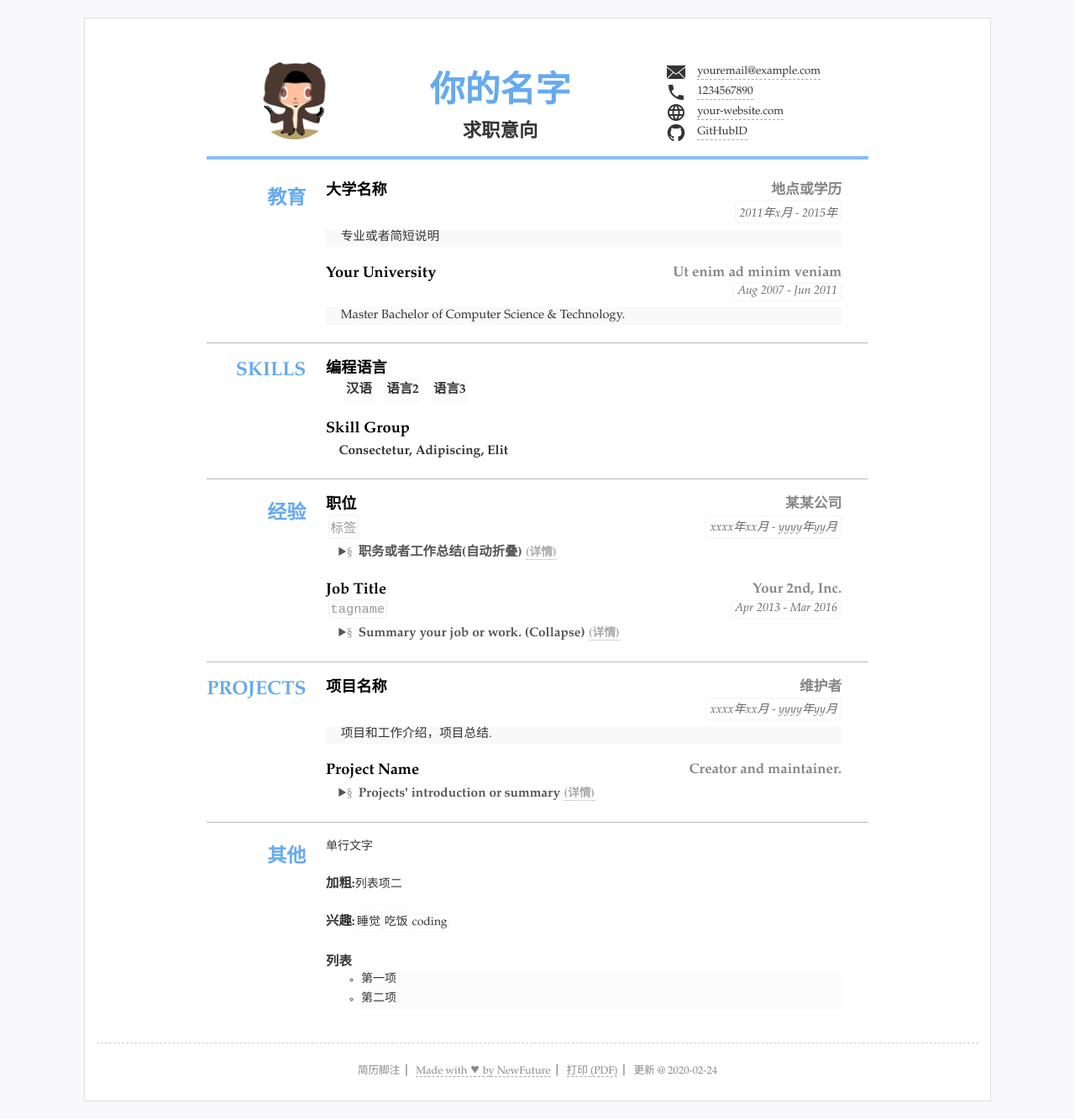
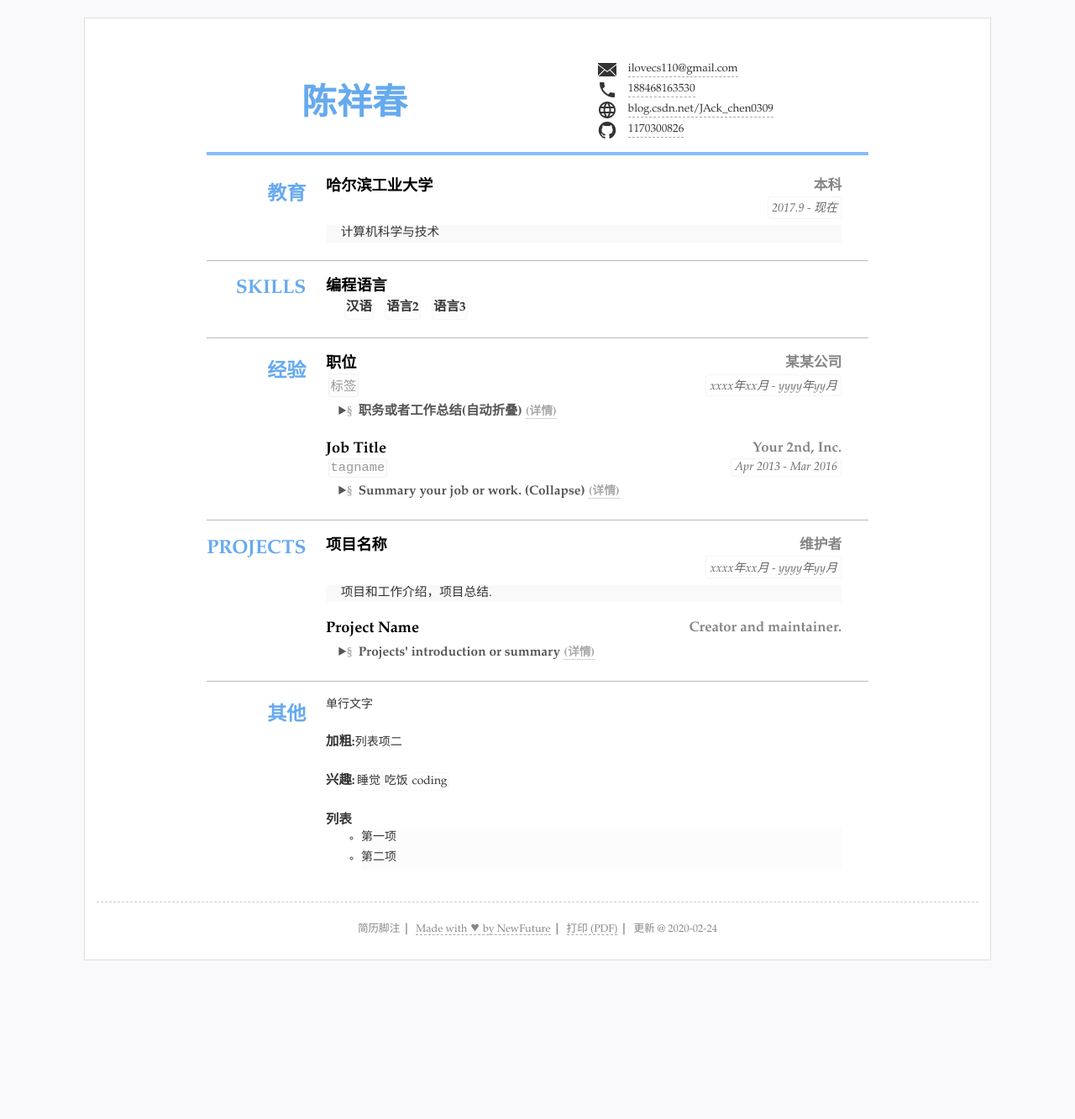
Before and after one commit to 1170300826/CV, a Jekyll site: the page built from index.html, in a window 1280 px wide. Shown: the whole page at 84% size. Built offline with Jekyll 4.4.1, drawn with Linux system fonts in a browser that asks for light colours; after the commit the page ends 1165 px from its top, so only the background shows below that.

Commit message:
Update resume.yml

```diff
--- a/_data/resume.yml
+++ b/_data/resume.yml
@@ -3,23 +3,21 @@
 
 title: "简历标题"
 lang: "zh" #语言设置 zh表示中文 en 表示英语
-name: "你的名字"
-jobtitle: "求职意向" #可空不显示
-photo: "assets/img/photo.jpg" #照片可空，不显示
+name: "陈祥春"
 
 #联系方式
 contact: #联系方式连接等3~5行
-- text: "youremail@example.com" #文本内容
-  href: 'mailto:youremail@example.com' #链接，无链接则空
+- text: "ilovecs110@gmail.com" #文本内容
+  href: 'mailto:ilovecs110@gmail.com' #链接，无链接则空
   icon: 'icons/email.svg' #图标 svg文件
-- text: "1234567890"
-  href: 'tel:1234567890'
+- text: "188468163530"
+  href: 'tel:18846816353'
   icon: 'icons/phone.svg'
-- text: "your-website.com"
-  href: 'http://your-website.com'
+- text: "blog.csdn.net/JAck_chen0309"
+  href: 'https://blog.csdn.net/JAck_chen0309'
   icon: 'icons/web.svg'
-- text: "GitHubID"
-  href: 'https://github.com/NewFuture'
+- text: "1170300826"
+  href: 'https://github.com/117030826'
   icon: "icons/github.svg"
   attr: 'target="_blank"' #新标签页打开
   # - text: "地址"
@@ -30,14 +28,10 @@ main: #简历主要内容，
 - type: education #类别为ID
   name: 教育 #显示名称，空则使用type
   content: #内容基本格式 标题-副标题-日期-详细内容 (都允许空)
-  - title: 大学名称
-    duration: "2011年x月 - 2015年"
-    sub: 地点或学历
-    detail: 专业或者简短说明
-  - title: Your University
-    duration: Aug 2007 - Jun 2011
-    sub: Ut enim ad minim veniam
-    detail: Master Bachelor of Computer Science & Technology.
+  - title: 哈尔滨工业大学
+    duration: "2017.9 - 现在"
+    sub: 本科
+    detail: 计算机科学与技术
 
 - type: skills
   # name: "技能"
@@ -47,8 +41,6 @@ main: #简历主要内容，
     - 汉语
     - 语言2
     - 语言3
-  - title: Skill Group
-    summary: Consectetur, Adipiscing, Elit
 
 - type: experience
   name: 经验
```
